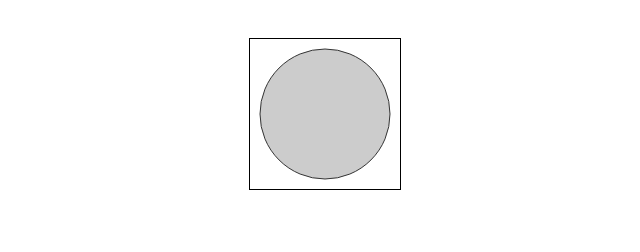
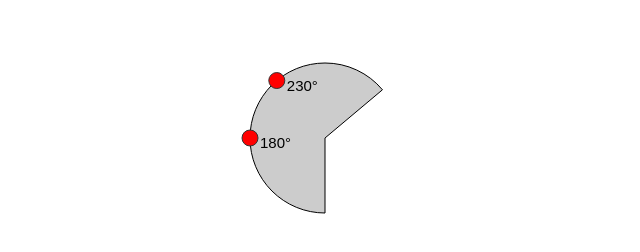
Before and after one commit to Elioravr/anglePresentor, a plain HTML site: page index.html in a window 1280 px wide. Shown: the whole page, without its empty margins (315-955 px from the left). Drawn offline with nearby package versions, Linux system fonts and the light colour scheme.

Commit message:
Add values points to the anglesPresentor and make it generic

```diff
--- a/index.css
+++ b/index.css
@@ -4,7 +4,3 @@ body {
   justify-content: center;
   align-content: center;
 }
-
-canvas {
-  border: 1px solid black;
-}
--- a/index.js
+++ b/index.js
@@ -2,35 +2,119 @@ $.widget("custom.anglePresentor", {
   options: {
     dimensions: 150,
     minPosibleValue: 0,
-    maxPosibleValue: 360
+    maxPosibleValue: 360,
+    mainContainerBackgroundBorderColor: '#333',
+    mainContainerBackground: '#ccc',
+    valuePointsBackground: 'red',
+    valuePointsBorderColor: '#333'
   },
   _create: function () {
+    this._validateOptions()
     var dimensions = this.options.dimensions
 
     var canvasJquery = $('<canvas></canvas>')
-                   .attr('width', dimensions)
-                   .attr('height', dimensions)
+                   .attr('width', dimensions + 'px')
+                   .attr('height', dimensions + 'px')
 
-    var domCanvas = canvasJquery[0]
-    var c = domCanvas.getContext('2d')
+    this._domCanvas = canvasJquery[0]
+    this._c = this._domCanvas.getContext('2d')
 
-    c.fillStyle = '#ccc'
-    c.strokeStyle = '#333'
-    c.beginPath();
-    var x = dimensions / 2
-    var y = dimensions / 2
-    var radius = dimensions / 2 - 10
-    var startPoint = this._toRadians(this.options.minPosibleValue)
-    var endPoint = this._toRadians(this.options.maxPosibleValue)
-
-    c.arc(x, y, radius, startPoint, endPoint, false);
-    c.fill();
-    c.stroke();
+    this._initConsts()
+    this._initAnglesContainer()
+    this._initValueCircle(this.options.minValue)
+    this._initValueCircle(this.options.maxValue)
 
     this.element
       .addClass("jquery-angle-presentor")
       .hide()
       .after(canvasJquery)
+  },
+  _validateOptions: function () {
+    if (!this.options.minValue) {
+      throw 'anglesPresentor: You must fill minValue as an option'
+    }
+    if (!this.options.maxValue) {
+      throw 'anglesPresentor: You must fill minValue as an option'
+    }
+    if (this.options.dimensions < 100) {
+      throw 'anglesPresentor: You can\'t fill dimensions that is smaller than 100'
+    }
+    if (this.options.maxValue > this.options.maxPosibleValue) {
+      throw 'anglesPresentor: You can\'t fill maxValue that is bigger than the maxPosibleValue'
+    }
+    if (this.options.minValue < this.options.minPosibleValue) {
+      throw 'anglesPresentor: You can\'t fill minValue that is smaller than the minPosibleValue'
+    }
+    if (this.options.minValue > this.options.maxValue) {
+      throw 'anglesPresentor: You can\'t fill minValue that is bigger than the maxValue'
+    }
+  },
+  _initConsts: function () {
+    var dimensions = this.options.dimensions
+
+    this.DIMENSIONS = dimensions
+    this.PADDING = 25
+    this.BIGGEST_RADIUS = this.DIMENSIONS / 2 - this.PADDING
+    this.MAX_X = this.DIMENSIONS - this.PADDING
+    this.MAX_Y = this.DIMENSIONS - this.PADDING
+    this.CENTER_POINT_X = this.DIMENSIONS / 2
+    this.CENTER_POINT_Y = this.DIMENSIONS / 2
+  },
+  _initAnglesContainer: function () {
+    var backgroundColor = this.options.mainContainerBackground
+    var borderColor = this.options.mainContainerBorderColor
+    var x = this.CENTER_POINT_X
+    var y = this.CENTER_POINT_Y
+    var radius = this.BIGGEST_RADIUS
+    var startPoint = this._toRadians(this.options.minPosibleValue)
+    var endPoint = this._toRadians(this.options.maxPosibleValue)
+
+    this._drawCircle(backgroundColor, borderColor, x, y, radius, startPoint, endPoint)
+  },
+  _initLabels: function (x, y, text) {
+    var fontSize = 15;
+    var labelsPadding = 10;
+
+    if (this.DIMENSIONS > 500) {
+      fontSize = 25;
+      labelsPadding = 25;
+    }
+
+    this._c.fillStyle = 'black'
+    this._c.font = fontSize + 'px Arial'
+    this._c.fillText(text+'°', x + labelsPadding, y + labelsPadding)
+  },
+  _initValueCircle: function (angle) {
+    var dimensions = this.options.dimensions
+    var backgroundColor = this.options.valuePointsBackground
+    var borderColor = this.options.valuePointsBorderColor
+    var x = Math.cos(this._toRadians(angle)) * this.BIGGEST_RADIUS + this.CENTER_POINT_X
+    var y = Math.sin(this._toRadians(angle)) * this.BIGGEST_RADIUS + this.CENTER_POINT_Y
+
+    var radius = 8;
+    if (this.DIMENSIONS > 500) {
+      radius = 15;
+    }
+
+    var startPoint = this._toRadians(0)
+    var endPoint = this._toRadians(360)
+
+    this._drawCircle(backgroundColor, borderColor, x, y, radius, startPoint, endPoint)
+    this._initLabels(x, y, angle)
+  },
+  _drawCircle: function (backgroundColor, borderColor, x, y, radius, startPoint, endPoint) {
+    this._c.fillStyle = backgroundColor
+    this._c.strokeStyle = borderColor
+    this._c.beginPath();
+
+    if (startPoint !== this._toRadians(0) || endPoint !== this._toRadians(360)) {
+      this._c.moveTo(x, y);
+    }
+
+    this._c.arc(x, y, radius, startPoint, endPoint, false);
+    this._c.closePath()
+    this._c.fill();
+    this._c.stroke();
   },
   _toRadians: function (angle) {
     return angle * (Math.PI / 180);
@@ -38,5 +122,11 @@ $.widget("custom.anglePresentor", {
 })
 
 $(function() {
-  $('.angle-presentor').anglePresentor()
+  $('.angle-presentor').anglePresentor({
+    dimensions: 200,
+    minPosibleValue: 90,
+    maxPosibleValue: 320,
+    minValue: 180,
+    maxValue: 230
+  })
 })
```
